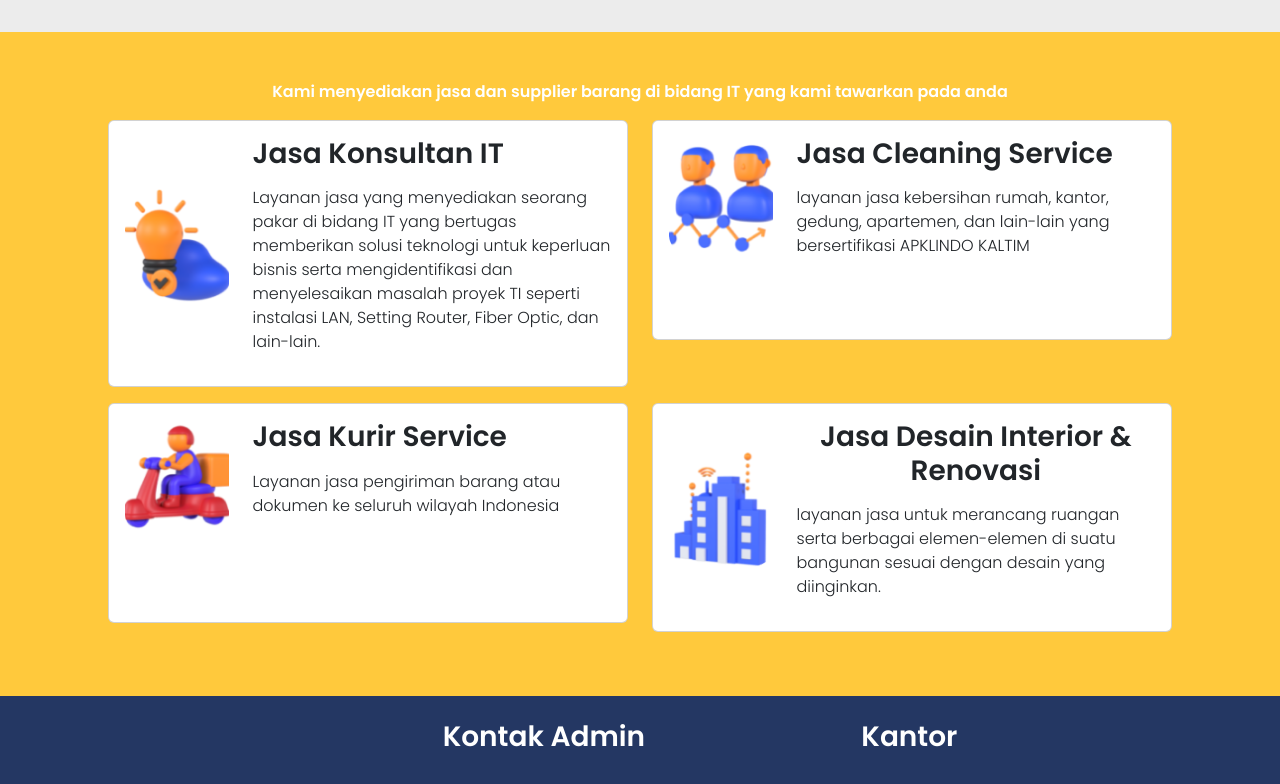
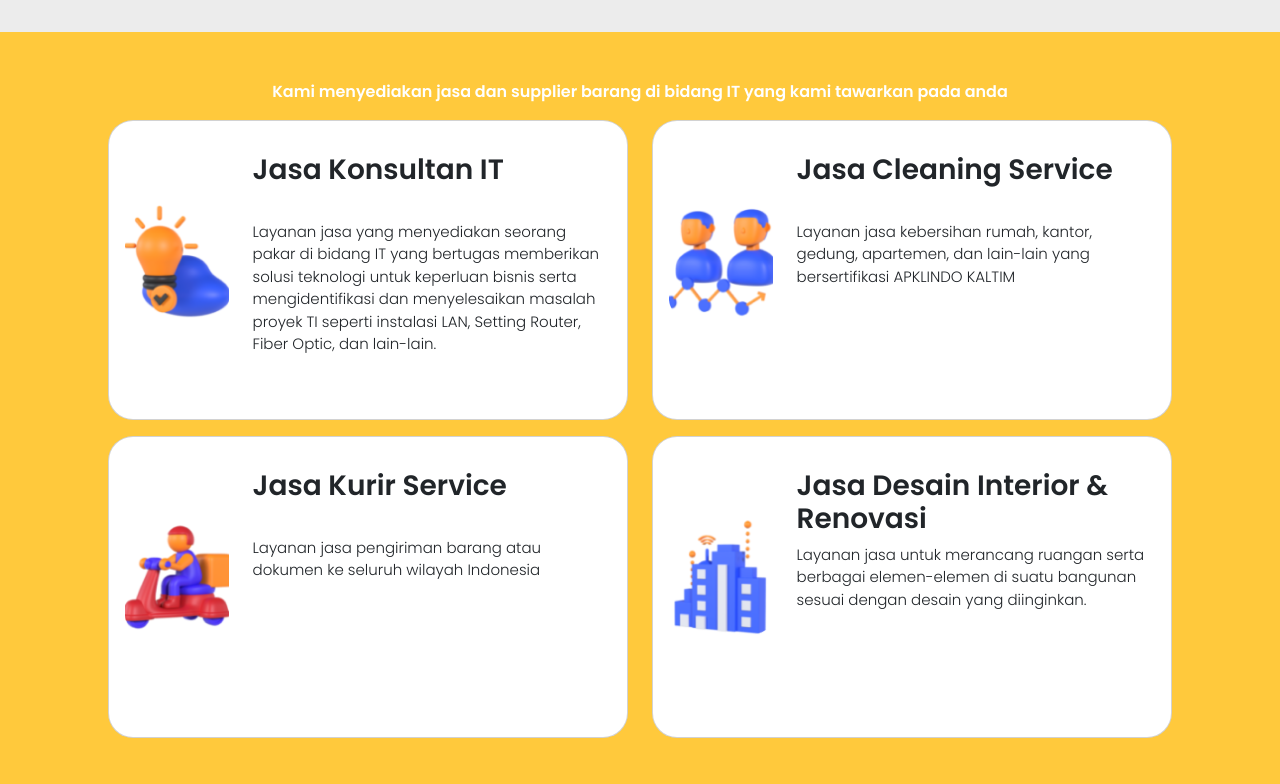
Before and after one commit to sallixie/mka, a plain HTML site: page layanan.html in a window 1280 px wide. Shown: the part 790-1574 px from the top of the page. Drawn offline with Linux system fonts and the light colour scheme.

Commit message:
Revisi layanan 1-2 (Tambahan no 3 sudah direvisi)

```diff
--- a/assets/custom-style.css
+++ b/assets/custom-style.css
@@ -186,14 +186,20 @@ a.nav-link.active::after {
 p.layanan-title {
   font-weight: 600;
   color: #FFFFFF;
+  font-family: 'Poppins';
+  font-style: normal;
 }
 
 h3.layanan-title {
+  font-family:'Poppins';
   font-weight: 600;
+  font-size: 30;
 }
 
 p.layanan-deskripsi {
+  font-family:'Poppins';
   font-weight: 400;
+  font-size: 15px;
 }
 
 .layanan-card {
--- a/layanan.html
+++ b/layanan.html
@@ -76,19 +76,21 @@
           </div>
         </div>
         <div class="row mx-md-5">
-          <div class="col-md-6 mb-3">
-            <div class="card layanan-card animate-card">
+          <div class="col-md-6 mb-3" >
+            <div class="card layanan-card animate-card" style="border-radius: 25px;">
               <div class="card-body p-3">
                 <div class="row">
-                  <div class="col-md-3 d-flex mb-3">
+                  <div class="col-md-3 d-flex mb-3" style="display: flex; justify-content: center; min-height: 250px;">
                     <img
                       src="./assets/images/layanan/konsul.png"
                       alt="Jasa konsultan IT"
                       class="img-fluid m-auto"
                     />
                   </div>
-                  <div class="col-md-9">
-                    <h3 class="layanan-title mb-3">Jasa Konsultan IT</h3>
+                  <div class="col-md-9 ">
+                    <h3 class="layanan-title mb-2 mt-3" style="text-align: start; min-height: 60px;">
+                      Jasa Konsultan IT
+                    </h3>
                     <p class="layanan-deskripsi">
                       Layanan jasa yang menyediakan seorang pakar di bidang IT
                       yang bertugas memberikan solusi teknologi untuk keperluan
@@ -102,11 +104,11 @@
             </div>
           </div>
 
-          <div class="col-md-6 mb-3 h-100">
-            <div class="card layanan-card animate-card">
+          <div class="col-md-6 mb-3">
+            <div class="card layanan-card animate-card" style="border-radius: 25px;">
               <div class="card-body p-3">
                 <div class="row">
-                  <div class="col-md-3 d-flex mb-3">
+                  <div class="col-md-3 d-flex mb-3" style="display: flex; justify-content: center; min-height: 250px;">
                     <img
                       src="./assets/images/layanan/cleaning-service.png"
                       alt="Jasa konsultan IT"
@@ -114,9 +116,11 @@
                     />
                   </div>
                   <div class="col-md-9">
-                    <h3 class="layanan-title mb-3">Jasa Cleaning Service</h3>
+                    <h3 class="layanan-title mb-2 mt-3" style="text-align: start; min-height: 60px;">
+                      Jasa Cleaning Service
+                    </h3>
                     <p class="layanan-deskripsi">
-                      layanan jasa kebersihan rumah, kantor, gedung, apartemen,
+                      Layanan jasa kebersihan rumah, kantor, gedung, apartemen,
                       dan lain-lain yang bersertifikasi APKLINDO KALTIM
                     </p>
                   </div>
@@ -126,10 +130,10 @@
           </div>
 
           <div class="col-md-6 mb-3">
-            <div class="card layanan-card animate-card">
-              <div class="card-body p-3">
+            <div class="card layanan-card animate-card" style="border-radius: 25px;">
+              <div class="card-body p-3" style="min-height: 300px;">
                 <div class="row">
-                  <div class="col-md-3 d-flex mb-3">
+                  <div class="col-md-3 d-flex mb-3" style="display: flex; justify-content: center; min-height: 250px;">
                     <img
                       src="./assets/images/layanan/kurir-service.png"
                       alt="Jasa konsultan IT"
@@ -137,7 +141,7 @@
                     />
                   </div>
                   <div class="col-md-9">
-                    <h3 class="layanan-title mb-3">Jasa Kurir Service</h3>
+                    <h3 class="layanan-title mb-2 mt-3" style="text-align: start; min-height: 60px;">Jasa Kurir Service</h3>
                     <p class="layanan-deskripsi">
                       Layanan jasa pengiriman barang atau dokumen ke seluruh
                       wilayah Indonesia
@@ -149,10 +153,10 @@
           </div>
 
           <div class="col-md-6 mb-3">
-            <div class="card layanan-card animate-card">
-              <div class="card-body p-3 align-items-center">
+            <div class="card layanan-card animate-card" style="border-radius: 25px;">
+              <div class="card-body p-3" style="min-height: 300px;">
                 <div class="row">
-                  <div class="col-md-3 d-flex mb-3">
+                  <div class="col-md-3 d-flex mb-3" style="display: flex; justify-content: center; min-height: 250px;">
                     <img
                       src="./assets/images/layanan/desain-interior.png"
                       alt="Jasa konsultan IT"
@@ -160,11 +164,11 @@
                     />
                   </div>
                   <div class="col-md-9">
-                    <h3 class="layanan-title mb-3 text-center">
+                    <h3 class="layanan-title mb-2 mt-3" style="text-align: start; min-height: 60px;">
                       Jasa Desain Interior & Renovasi
                     </h3>
                     <p class="layanan-deskripsi">
-                      layanan jasa untuk merancang ruangan serta berbagai
+                      Layanan jasa untuk merancang ruangan serta berbagai
                       elemen-elemen di suatu bangunan sesuai dengan desain yang
                       diinginkan.
                     </p>
```
